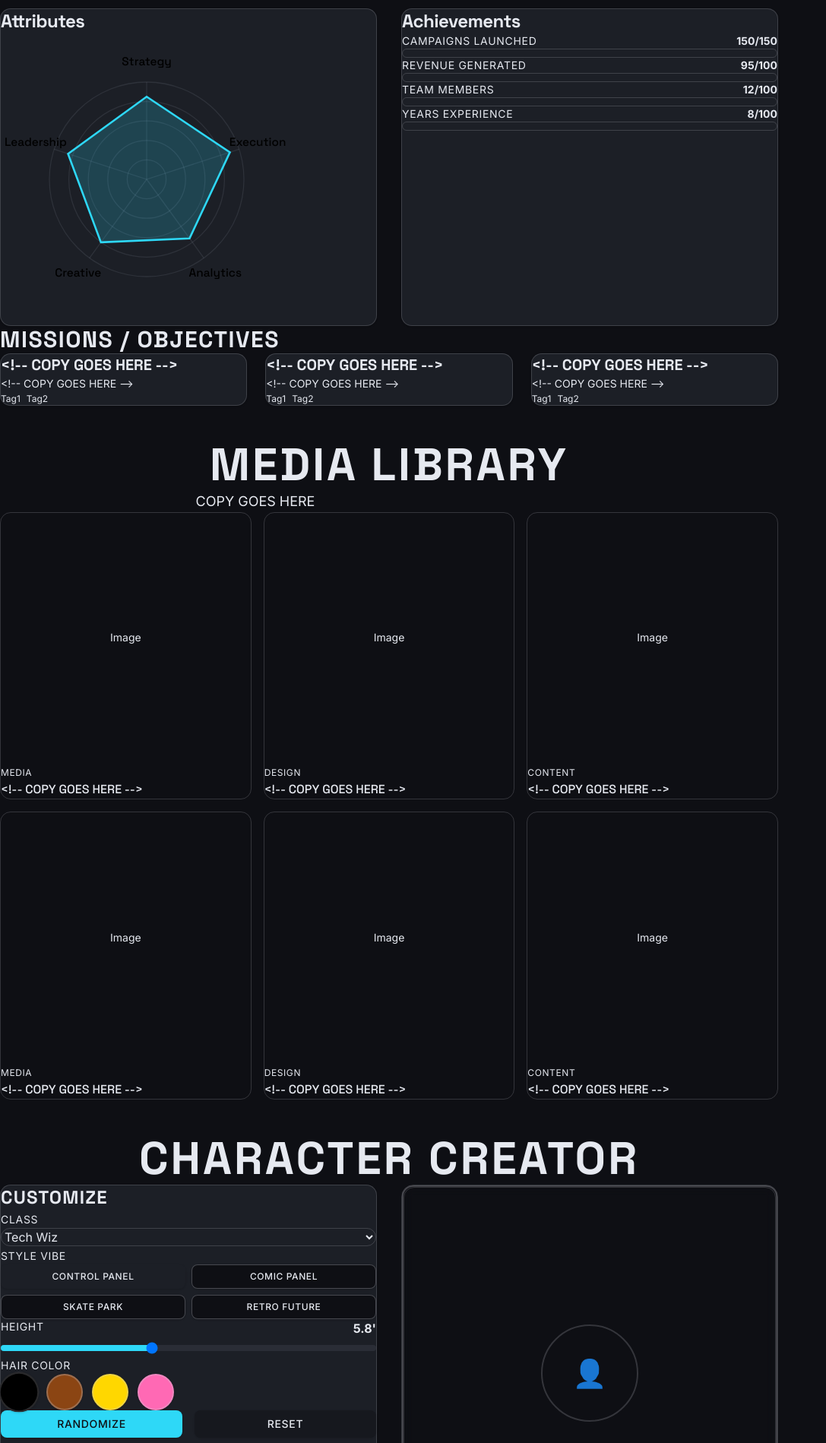
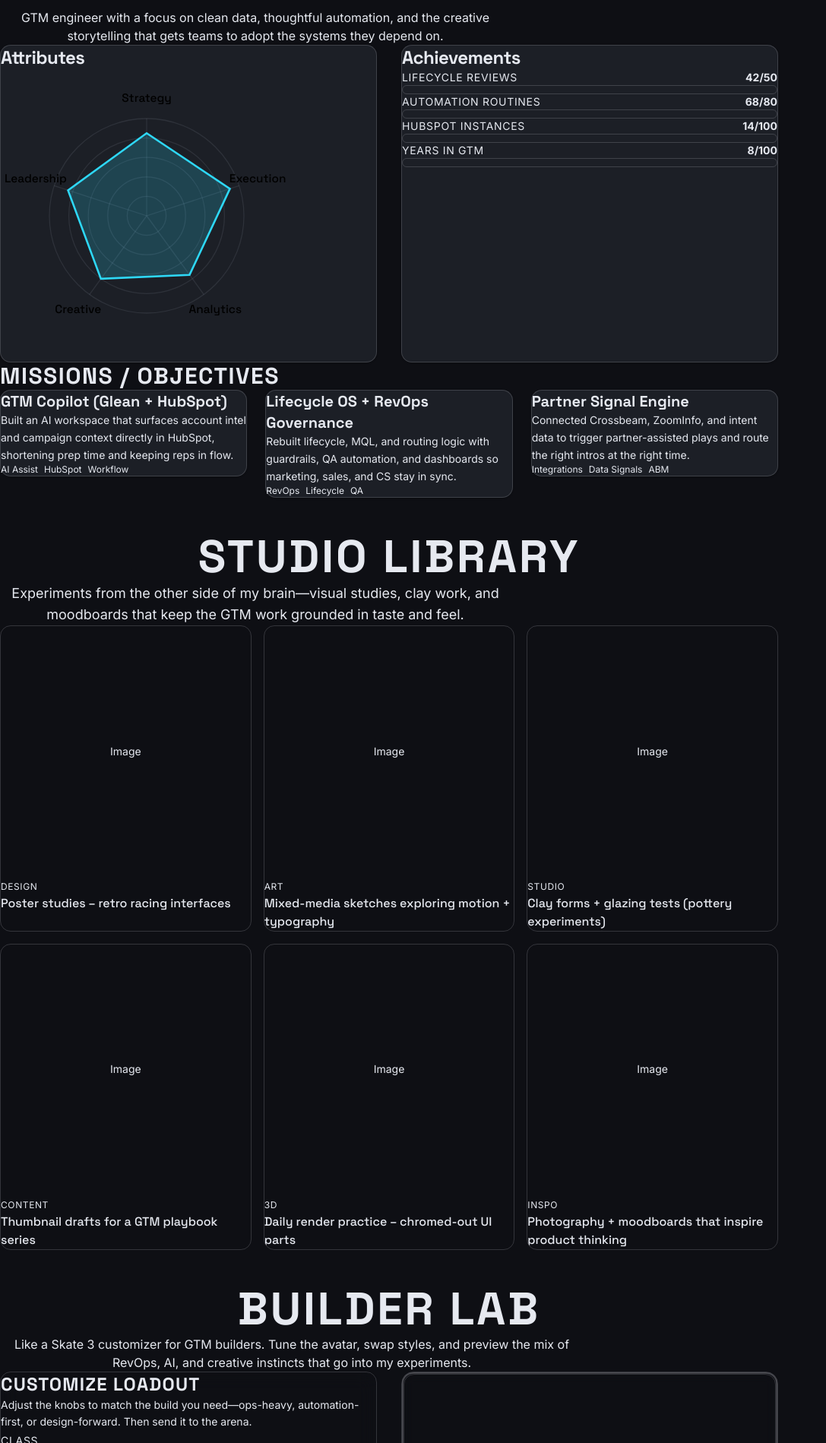
Before and after one commit to bkvale/benkvale, a Next.js app: page / in a window 1280 px wide. Shown: the part 781-2680 px from the top of the page at 76% size, without its empty margins (0-1087 px from the left). Built offline with nearby package versions, Linux system fonts and the light colour scheme.

Commit message:
Refresh section content and styling

```diff
--- a/components/AboutSection.tsx
+++ b/components/AboutSection.tsx
@@ -5,15 +5,15 @@ import { Card, CardContent, CardHeader, CardTitle } from './ui/card';
 
 export default function AboutSection() {
   const currentlyPlaying = [
-    '<!-- COPY GOES HERE -->',
-    '<!-- COPY GOES HERE -->',
-    '<!-- COPY GOES HERE -->',
+    'Building QA and observability into HubSpot lifecycle + routing',
+    'Prototyping AI copilots that surface the right GTM context on demand',
+    'Weekends: clay studio, sketching interfaces, long walks with playlists',
   ];
 
   const attributes = [
-    { label: '<!-- COPY GOES HERE -->', value: '<!-- COPY GOES HERE -->' },
-    { label: '<!-- COPY GOES HERE -->', value: '<!-- COPY GOES HERE -->' },
-    { label: '<!-- COPY GOES HERE -->', value: '<!-- COPY GOES HERE -->' },
+    { label: 'Role', value: 'Marketer • Builder • Creative • Human' },
+    { label: 'Focus', value: 'RevOps, Lifecycle, AI tooling, Integrated GTM' },
+    { label: 'Stack', value: 'HubSpot, Glean, Crossbeam, ZoomInfo, Figma' },
   ];
 
   return (
@@ -47,10 +47,13 @@ export default function AboutSection() {
               <CardContent>
                 <div className="space-y-4 text-textMuted leading-relaxed">
                   <p>
-                    COPY GOES HERE
+                    I’m Ben Kvale—a marketer and builder who thrives where systems, storytelling, and execution overlap. My
+                    career has stretched from lifecycle programs and RevOps governance to AI-powered tooling that keeps teams
+                    aligned.
                   </p>
                   <p>
-                    COPY GOES HERE
+                    I like making the complex usable: tighter handoffs, clearer dashboards, and creative experiments that make
+                    go-to-market moves feel intuitive. I’m serious about the work but keep a playful, human edge.
                   </p>
                 </div>
               </CardContent>
@@ -119,7 +122,7 @@ export default function AboutSection() {
                   <span className="text-6xl">👤</span>
                 </div>
                 <p className="text-textMuted text-sm uppercase tracking-wider">
-                  COPY GOES HERE
+                  Player 1: Ben Kvale — calibrated for clarity, creativity, and momentum
                 </p>
               </div>
 
--- a/components/AvatarBuilder.tsx
+++ b/components/AvatarBuilder.tsx
@@ -75,7 +75,7 @@ export default function AvatarBuilder({
       <div className="grid grid-cols-2 gap-4 pt-4 border-t border-panelHighlight text-center">
         <div>
           <div className="text-xs uppercase tracking-widest text-textMuted mb-1">Height</div>
-          <div className="text-textRetro">{characterHeight}'</div>
+          <div className="text-textRetro">{characterHeight}′</div>
         </div>
         <div>
           <div className="text-xs uppercase tracking-widest text-textMuted mb-1">Hair</div>
--- a/components/ContactSection.tsx
+++ b/components/ContactSection.tsx
@@ -23,7 +23,8 @@ export default function ContactSection() {
           </h2>
           <div className="w-24 h-1 bg-gradient-to-r from-transparent via-retroMagenta to-transparent mx-auto" />
           <p className="text-textMuted text-lg">
-            COPY GOES HERE
+            Want to ship a new GTM system, automate the boring parts, or trade notes on creative work? Drop a line and let’s
+            make it real.
           </p>
         </motion.div>
 
@@ -38,7 +39,7 @@ export default function ContactSection() {
             transition={{ delay: 0.1 }}
           >
             <Button
-              onClick={() => window.location.href = 'mailto:<!-- COPY GOES HERE -->'}
+              onClick={() => window.location.href = 'mailto:ben@benkvale.com'}
               className="w-full uppercase tracking-wider"
               size="lg"
             >
@@ -55,7 +56,7 @@ export default function ContactSection() {
           >
             <Button
               variant="secondary"
-              onClick={() => window.open('<!-- COPY GOES HERE -->', '_blank')}
+              onClick={() => window.open('https://www.linkedin.com/in/benkvale/', '_blank')}
               className="w-full uppercase tracking-wider"
               size="lg"
             >
@@ -89,7 +90,7 @@ export default function ContactSection() {
             <div className="flex gap-3">
               <input
                 type="email"
-                placeholder="<!-- COPY GOES HERE -->"
+                placeholder="Signal boost coming soon"
                 className="flex-1 bg-panelHighlight border border-chromeEdge/30 rounded-xl px-4 py-3 text-textPrimary placeholder:text-textMuted focus:border-neonBlue focus:outline-none focus:ring-2 focus:ring-neonBlue/50 transition-all"
                 disabled
               />
@@ -98,7 +99,8 @@ export default function ContactSection() {
               </Button>
             </div>
             <p className="text-textMuted text-xs">
-              COPY GOES HERE
+              Low-volume dispatches on RevOps experiments, automation recipes, and studio drops. Leave your email when it
+              unlocks.
             </p>
           </motion.div>
           </CardContent>
--- a/components/GalleryGrid.tsx
+++ b/components/GalleryGrid.tsx
@@ -1,6 +1,7 @@
 'use client';
 
 import { motion } from 'framer-motion';
+import Image from 'next/image';
 import { ReactNode } from 'react';
 
 interface GalleryItem {
@@ -30,7 +31,12 @@ export default function GalleryGrid({ items }: GalleryGridProps) {
           {/* Image placeholder or content */}
           <div className="aspect-square bg-panelHighlight flex items-center justify-center relative overflow-hidden">
             {item.image ? (
-              <img src={item.image} alt={item.title} className="w-full h-full object-cover" />
+              <Image
+                src={item.image}
+                alt={item.title}
+                fill
+                className="object-cover"
+              />
             ) : (
               <div className="w-full h-full bg-gradient-to-br from-panelHighlight to-surfaceRetro flex items-center justify-center">
                 <span className="text-textMuted text-sm">Image</span>
--- a/components/LabSection.tsx
+++ b/components/LabSection.tsx
@@ -6,18 +6,18 @@ import { Card, CardContent, CardHeader, CardTitle } from './ui/card';
 import { Button } from './ui/button';
 import AvatarBuilder from './AvatarBuilder';
 
-type BuilderClass = 'Tech Wiz' | 'Marketing Master' | 'AI Tinkerer' | 'Creative Strategist';
-type StyleVibe = 'Control Panel' | 'Comic Panel' | 'Skate Park' | 'Retro Future';
+type BuilderClass = 'RevOps Pilot' | 'Automation Engineer' | 'AI Tinkerer' | 'Creative Strategist';
+type StyleVibe = 'Control Panel' | 'Skate Park' | 'Retro Future' | 'Studio Mode';
 
-const builderClasses: BuilderClass[] = ['Tech Wiz', 'Marketing Master', 'AI Tinkerer', 'Creative Strategist'];
-const styleVibes: StyleVibe[] = ['Control Panel', 'Comic Panel', 'Skate Park', 'Retro Future'];
-const hairColors = ['#000000', '#8B4513', '#FFD700', '#FF69B4']; // Black, Brown, Blonde, Pink
+const builderClasses: BuilderClass[] = ['RevOps Pilot', 'Automation Engineer', 'AI Tinkerer', 'Creative Strategist'];
+const styleVibes: StyleVibe[] = ['Control Panel', 'Skate Park', 'Retro Future', 'Studio Mode'];
+const hairColors = ['#0D1B2A', '#8B4513', '#FFD700', '#FF69B4']; // Navy, Brown, Blonde, Pink
 
 export default function LabSection() {
-  const [builderClass, setBuilderClass] = useState<BuilderClass>('Tech Wiz');
+  const [builderClass, setBuilderClass] = useState<BuilderClass>('RevOps Pilot');
   const [styleVibe, setStyleVibe] = useState<StyleVibe>('Control Panel');
   const [characterHeight, setCharacterHeight] = useState(5.8);
-  const [hairColor, setHairColor] = useState('#000000');
+  const [hairColor, setHairColor] = useState('#0D1B2A');
 
   const randomize = () => {
     setBuilderClass(builderClasses[Math.floor(Math.random() * builderClasses.length)]);
@@ -27,17 +27,17 @@ export default function LabSection() {
   };
 
   const reset = () => {
-    setBuilderClass('Tech Wiz');
+    setBuilderClass('RevOps Pilot');
     setStyleVibe('Control Panel');
     setCharacterHeight(5.8);
-    setHairColor('#000000');
+    setHairColor('#0D1B2A');
   };
 
   const stats = [
-    { label: 'Innovation', value: 85 },
-    { label: 'Execution', value: 90 },
-    { label: 'Strategy', value: 80 },
-    { label: 'Creativity', value: 88 },
+    { label: 'System Design', value: 88 },
+    { label: 'Automation', value: 92 },
+    { label: 'Storytelling', value: 84 },
+    { label: 'Experiment Speed', value: 90 },
   ];
 
   return (
@@ -53,20 +53,28 @@ export default function LabSection() {
           className="text-5xl md:text-6xl font-bold text-textPrimary font-display uppercase tracking-wider"
           style={{ fontFamily: 'var(--font-display)' }}
         >
-            Character Creator
+          Builder Lab
         </h2>
         <div className="w-24 h-1 bg-gradient-to-r from-transparent via-neonGreen to-transparent mx-auto" />
+        <p className="text-textMuted max-w-3xl mx-auto">
+          Like a Skate 3 customizer for GTM builders. Tune the avatar, swap styles, and preview the mix of RevOps, AI, and
+          creative instincts that go into my experiments.
+        </p>
       </motion.div>
 
       <div className="grid lg:grid-cols-2 gap-8">
         {/* Left Panel - Controls */}
-          <Card>
+        <Card className="border-panelHighlight bg-surfaceRetro/70 backdrop-blur-md">
           <CardHeader>
             <CardTitle className="text-2xl font-bold text-textPrimary font-display uppercase tracking-wider" style={{ fontFamily: 'var(--font-display)' }}>
-                Customize
+              Customize Loadout
             </CardTitle>
           </CardHeader>
           <CardContent className="space-y-8">
+            <p className="text-textMuted text-sm leading-relaxed">
+              Adjust the knobs to match the build you need—ops-heavy, automation-first, or design-forward. Then send it to the
+              arena.
+            </p>
 
             {/* Builder Class Dropdown */}
             <div className="space-y-3">
@@ -110,7 +118,7 @@ export default function LabSection() {
             <div className="space-y-3">
               <div className="flex justify-between">
                 <label className="text-sm uppercase tracking-wider text-textMuted">Height</label>
-                <span className="text-neonGreen font-bold">{characterHeight}'</span>
+                <span className="text-neonGreen font-bold">{characterHeight}′</span>
               </div>
               <input
                 type="range"
--- a/components/StudioSection.tsx
+++ b/components/StudioSection.tsx
@@ -7,33 +7,33 @@ export default function StudioSection() {
   const galleryItems = [
     {
       id: '1',
-      title: '<!-- COPY GOES HERE -->',
-      tag: 'Media',
+      title: 'Poster studies – retro racing interfaces',
+      tag: 'Design',
     },
     {
       id: '2',
-      title: '<!-- COPY GOES HERE -->',
-      tag: 'Design',
+      title: 'Mixed-media sketches exploring motion + typography',
+      tag: 'Art',
     },
     {
       id: '3',
-      title: '<!-- COPY GOES HERE -->',
+      title: 'Clay forms + glazing tests (pottery experiments)',
+      tag: 'Studio',
+    },
+    {
+      id: '4',
+      title: 'Thumbnail drafts for a GTM playbook series',
       tag: 'Content',
     },
     {
-      id: '4',
-      title: '<!-- COPY GOES HERE -->',
-      tag: 'Media',
-    },
-    {
       id: '5',
-      title: '<!-- COPY GOES HERE -->',
-      tag: 'Design',
+      title: 'Daily render practice – chromed-out UI parts',
+      tag: '3D',
     },
     {
       id: '6',
-      title: '<!-- COPY GOES HERE -->',
-      tag: 'Content',
+      title: 'Photography + moodboards that inspire product thinking',
+      tag: 'Inspo',
     },
   ];
 
@@ -50,11 +50,12 @@ export default function StudioSection() {
           className="text-5xl md:text-6xl font-bold text-textPrimary font-display uppercase tracking-wider"
           style={{ fontFamily: 'var(--font-display)' }}
         >
-            Media Library
+          Studio Library
         </h2>
         <div className="w-24 h-1 bg-gradient-to-r from-transparent via-retroMagenta to-transparent mx-auto" />
         <p className="text-textMuted text-lg max-w-2xl mx-auto">
-            COPY GOES HERE
+          Experiments from the other side of my brain—visual studies, clay work, and moodboards that keep the GTM work grounded
+          in taste and feel.
         </p>
         </motion.div>
 
--- a/components/WorkSection.tsx
+++ b/components/WorkSection.tsx
@@ -41,27 +41,30 @@ export default function WorkSection() {
   ];
 
   const stats = [
-    { label: 'Campaigns Launched', value: 150 },
-    { label: 'Revenue Generated', value: 95 },
-    { label: 'Team Members', value: 12 },
-    { label: 'Years Experience', value: 8 },
+    { label: 'Lifecycle Reviews', value: 42, max: 50 },
+    { label: 'Automation Routines', value: 68, max: 80 },
+    { label: 'HubSpot Instances', value: 14 },
+    { label: 'Years in GTM', value: 8 },
   ];
 
   const projects = [
     {
-      title: '<!-- COPY GOES HERE -->',
-      description: '<!-- COPY GOES HERE -->',
-      tags: ['Tag1', 'Tag2'],
+      title: 'GTM Copilot (Glean + HubSpot)',
+      description:
+        'Built an AI workspace that surfaces account intel and campaign context directly in HubSpot, shortening prep time and keeping reps in flow.',
+      tags: ['AI Assist', 'HubSpot', 'Workflow'],
     },
     {
-      title: '<!-- COPY GOES HERE -->',
-      description: '<!-- COPY GOES HERE -->',
-      tags: ['Tag1', 'Tag2'],
+      title: 'Lifecycle OS + RevOps Governance',
+      description:
+        'Rebuilt lifecycle, MQL, and routing logic with guardrails, QA automation, and dashboards so marketing, sales, and CS stay in sync.',
+      tags: ['RevOps', 'Lifecycle', 'QA'],
     },
     {
-      title: '<!-- COPY GOES HERE -->',
-      description: '<!-- COPY GOES HERE -->',
-      tags: ['Tag1', 'Tag2'],
+      title: 'Partner Signal Engine',
+      description:
+        'Connected Crossbeam, ZoomInfo, and intent data to trigger partner-assisted plays and route the right intros at the right time.',
+      tags: ['Integrations', 'Data Signals', 'ABM'],
     },
   ];
 
@@ -81,6 +84,10 @@ export default function WorkSection() {
           Career Stats
         </h2>
         <div className="w-24 h-1 bg-gradient-to-r from-transparent via-neonBlue to-transparent mx-auto" />
+        <p className="text-textMuted max-w-2xl mx-auto">
+          GTM engineer with a focus on clean data, thoughtful automation, and the creative storytelling that gets teams to adopt
+          the systems they depend on.
+        </p>
       </motion.div>
 
       {/* Stats Grid */}
@@ -106,7 +113,12 @@ export default function WorkSection() {
           </CardHeader>
           <CardContent className="space-y-6">
             {stats.map((stat, index) => (
-                <StatBar key={index} label={stat.label} value={stat.value} max={stat.value > 100 ? stat.value : 100} />
+              <StatBar
+                key={index}
+                label={stat.label}
+                value={stat.value}
+                max={stat.max ?? 100}
+              />
             ))}
           </CardContent>
         </Card>
```
Lines whose indentation alone changed are shown as unchanged.
